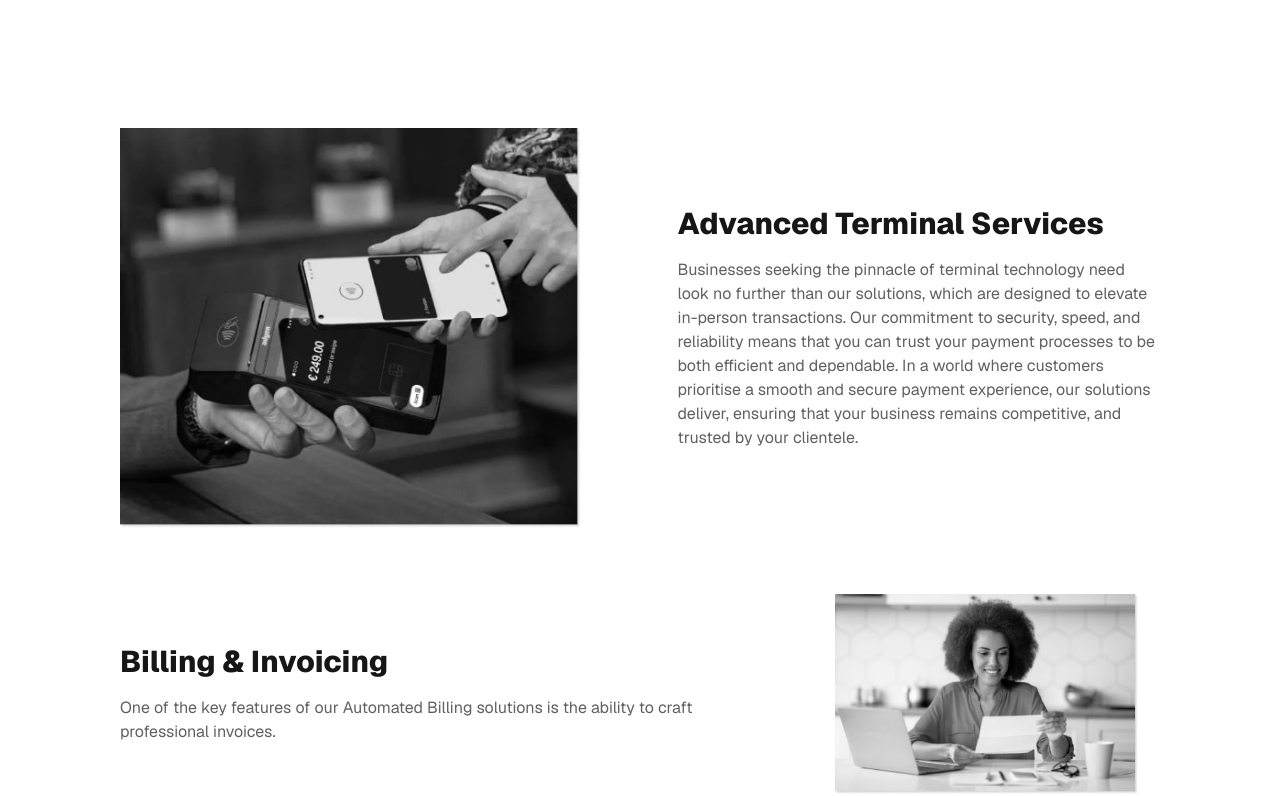
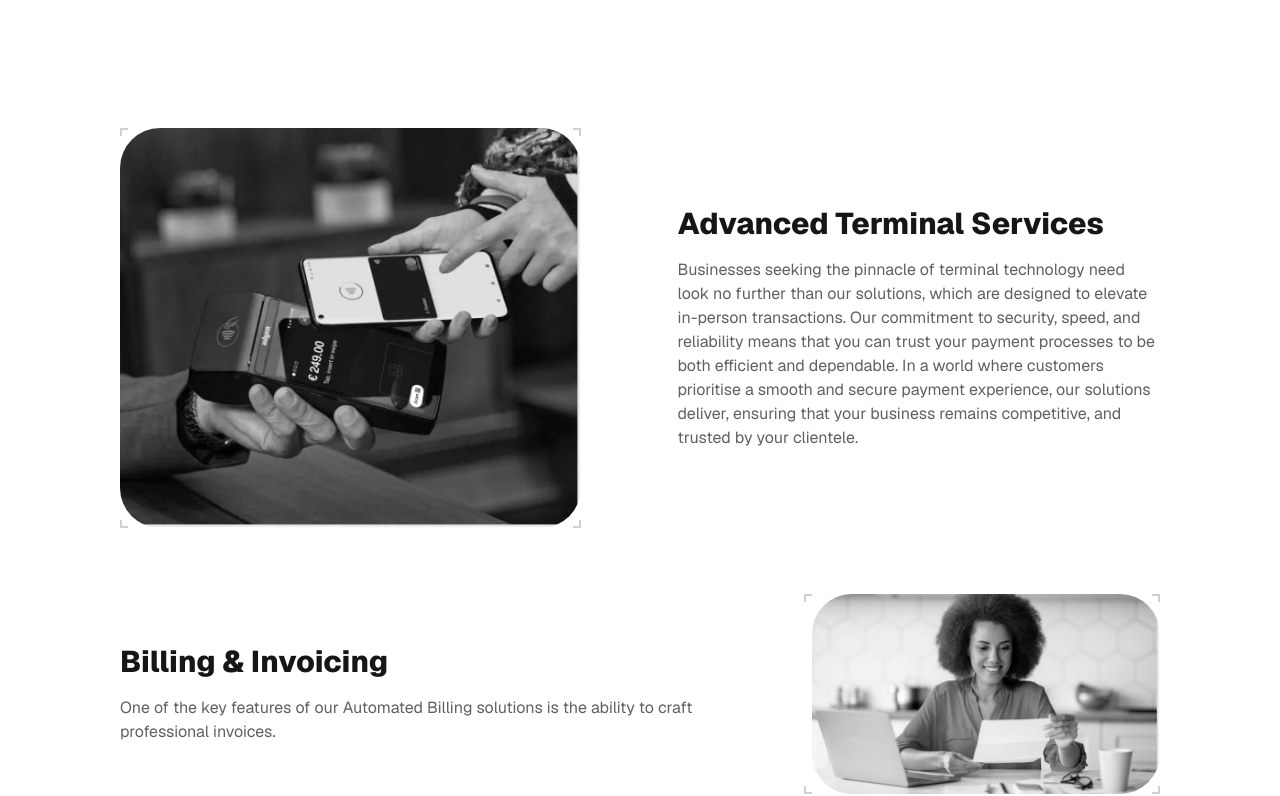
Before and after one commit to arshaan-abh/payments-landing, a Next.js app: page / in a window 1280 px wide. Shown: the part 4884-5680 px from the top of the page. Built offline with nearby package versions, Linux system fonts and the light colour scheme.

Commit message:
Use hoverable image more

```diff
--- a/app/_components/features-six/index.tsx
+++ b/app/_components/features-six/index.tsx
@@ -1,23 +1,21 @@
 import type { FC } from "react";
 import Advance from "public/terminal.jpg";
 import Billing from "public/invoicing.jpg";
-import Image from "next/image";
 import { Card } from "../features-five";
-import Stack from "../stack";
-import Grid from "../grid";
+import { HoverableImage } from "../hoverable";
 
 interface FeatureFiveProps {}
 
 const FeatureFive: FC<FeatureFiveProps> = ({}) => {
 	return (
-		<Stack
-			containerClassName="w-full h-full px-10 lg:px-20 xl:px-30 xl:max-w-screen-1.5xl"
-			// underClassName="px-10 lg:px-20 xl:px-30 xl:max-w-screen-1.5xl"
-			className="h-full flex flex-col justify-evenly"
-			// underLayer={<Grid black />}
-		>
+		<div className="w-full h-full px-10 lg:px-20 xl:px-30 xl:max-w-screen-1.5xl flex flex-col justify-evenly">
 			<div className="flex items-center h-2/4 gap-24">
-				<Image src={Advance} alt="Advance" className="h-full object-contain" />
+				<HoverableImage
+					src={Advance}
+					alt="Advance"
+					className="h-full object-cover"
+					round
+				/>
 				<Card
 					title="Advanced Terminal Services"
 					supportingText="Businesses seeking the pinnacle of terminal technology need look no further than our solutions, which are designed to elevate in-person transactions. Our commitment to security, speed, and reliability means that you can trust your payment processes to be both efficient and dependable. In a world where customers prioritise a smooth and secure payment experience, our solutions deliver, ensuring that your business remains competitive, and trusted by your clientele."
@@ -28,9 +26,14 @@ const FeatureFive: FC<FeatureFiveProps> = ({}) => {
 					title="Billing & Invoicing"
 					supportingText="One of the key features of our Automated Billing solutions is the ability to craft professional invoices."
 				/>
-				<Image src={Billing} alt="Billing" className="h-full object-contain" />
+				<HoverableImage
+					src={Billing}
+					alt="Billing"
+					className="h-full object-cover"
+					round
+				/>
 			</div>
-		</Stack>
+		</div>
 	);
 };
 
--- a/app/_components/hoverable/index.tsx
+++ b/app/_components/hoverable/index.tsx
@@ -115,7 +115,7 @@ export const HoverableImage: FC<HoverableImageProps> = ({
 	return (
 		<>
 			<div
-				className="peer absolute hover:[--border:50%] hover:[--rounded:0]"
+				className="peer absolute hover:[--border:50%] hover:[--rounded:0] active:pointer-events-none"
 				style={{ width: width, height: height, left: left }}
 			>
 				<div
```
